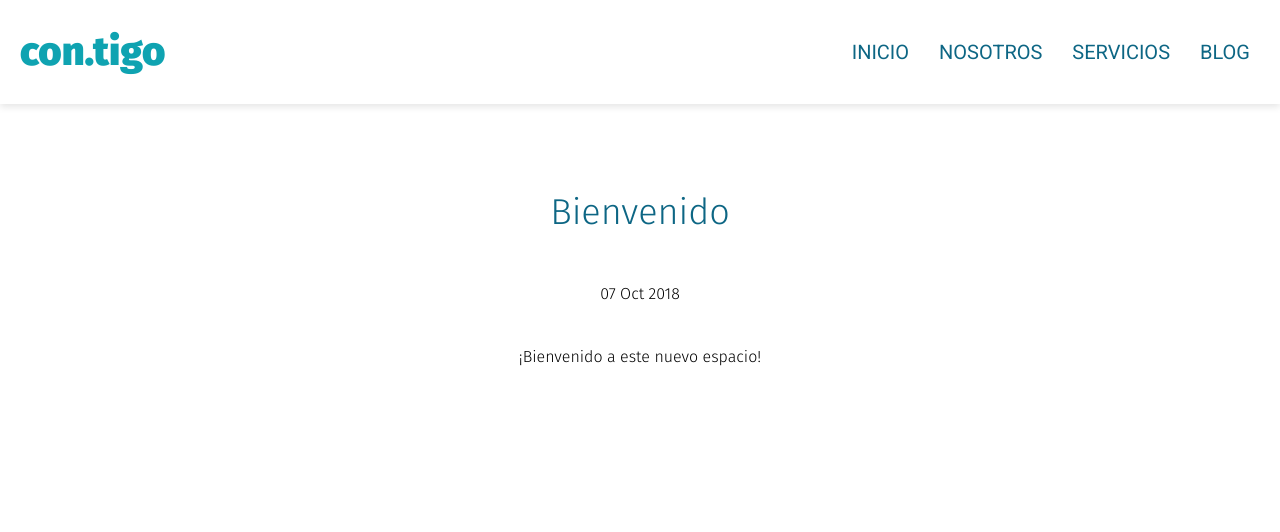
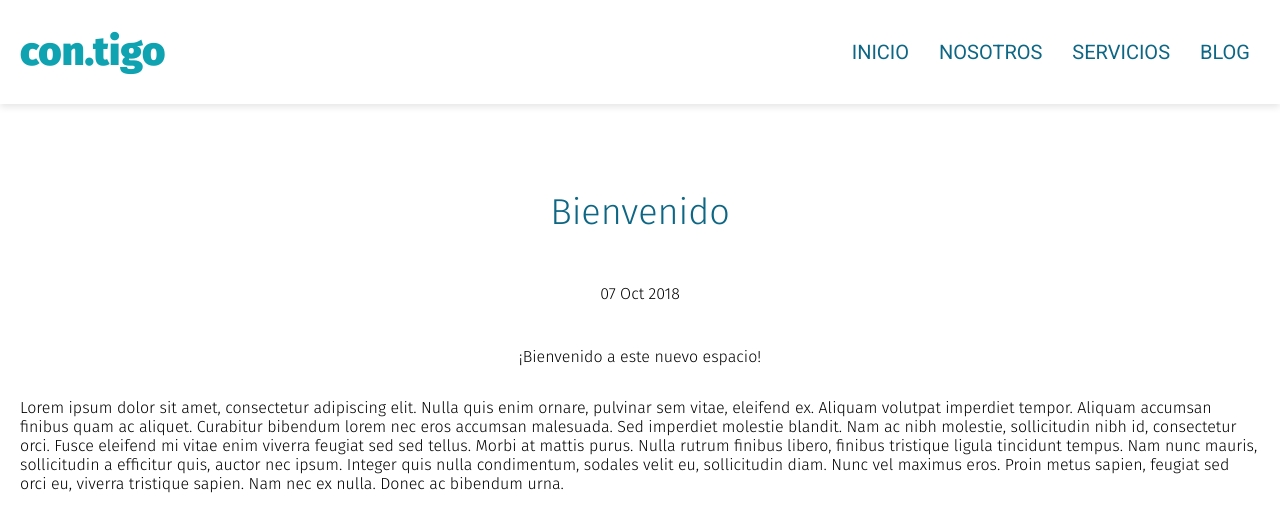
Before and after one commit to sukabal/sukabal.github.io, a Jekyll site: the page built from _posts/2018-10-07-bienvenido.md, in a window 1280 px wide. Shown: the top 532 px of the page. Built offline with Jekyll 4.4.1, drawn with Linux system fonts in a browser that asks for light colours.

Commit message:
style: add lorem ipsum to blog entry

```diff
--- a/_posts/2018-10-07-bienvenido.md
+++ b/_posts/2018-10-07-bienvenido.md
@@ -5,3 +5,5 @@ date: 2018-10-07
 ---
 
 ¡Bienvenido a este nuevo espacio!
+
+Lorem ipsum dolor sit amet, consectetur adipiscing elit. Nulla quis enim ornare, pulvinar sem vitae, eleifend ex. Aliquam volutpat imperdiet tempor. Aliquam accumsan finibus quam ac aliquet. Curabitur bibendum lorem nec eros accumsan malesuada. Sed imperdiet molestie blandit. Nam ac nibh molestie, sollicitudin nibh id, consectetur orci. Fusce eleifend mi vitae enim viverra feugiat sed sed tellus. Morbi at mattis purus. Nulla rutrum finibus libero, finibus tristique ligula tincidunt tempus. Nam nunc mauris, sollicitudin a efficitur quis, auctor nec ipsum. Integer quis nulla condimentum, sodales velit eu, sollicitudin diam. Nunc vel maximus eros. Proin metus sapien, feugiat sed orci eu, viverra tristique sapien. Nam nec ex nulla. Donec ac bibendum urna.
```
